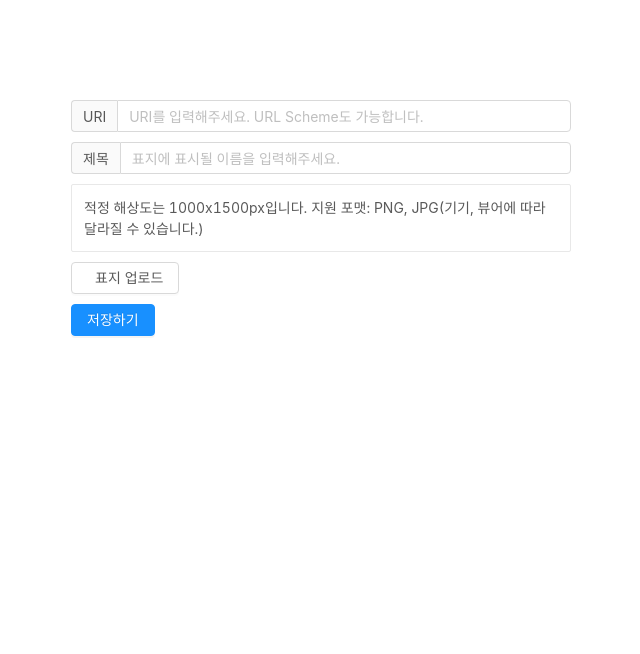
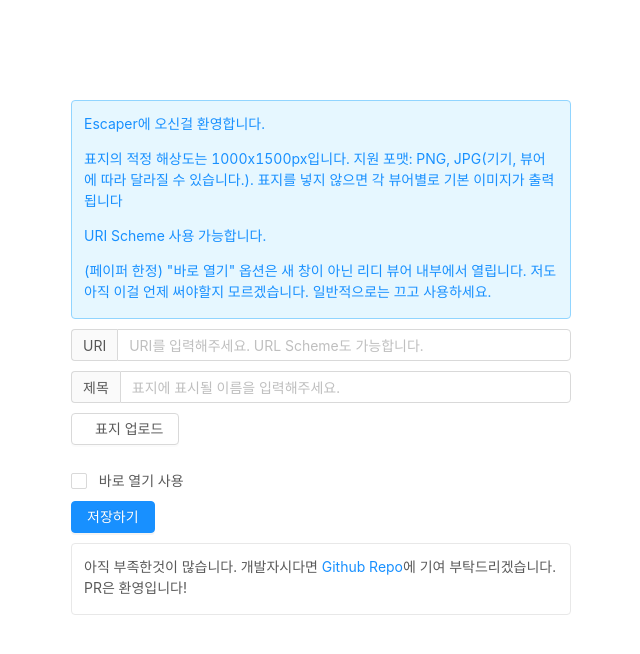
Before and after one commit to rycont/escaper, a Vue app: page / in a window 1280 px wide. Shown: the top 654 px of the page, without its empty margins (319-959 px from the left). Built offline with nearby package versions, Linux system fonts and the light colour scheme.

Commit message:
epub design modify

```diff
--- /dev/null
+++ b/index.html
@@ -0,0 +1,26 @@
+<!DOCTYPE html>
+<html lang="en">
+<head>
+  <meta charset="UTF-8">
+  <meta name="viewport" content="width=device-width, initial-scale=1.0">
+  <meta http-equiv="X-UA-Compatible" content="ie=edge">
+  <title>DEVSERVER</title>
+  <style>
+    a {
+      display: block;
+      height: 100vh;
+      border: 3px solid black;
+      box-sizing: border-box;
+      text-align: center;
+      line-height: 80px;
+    }
+  </style>
+</head>
+<body>
+  <!-- <a href="http://192.168.35.7:8080">DEVSERVER(http://192.168.35.7:8080)로 이동합니다. 직접 이동</a> -->
+  <script>
+    document.write(1 + 2)
+    open('http://192.168.35.7:8080')
+  </script>
+</body>
+</html>
--- a/src/App.vue
+++ b/src/App.vue
@@ -1,5 +1,23 @@
 <template>
   <div id="app">
+    <a-card size="small" type="info">
+      <p>
+        Escaper에 오신걸 환영합니다.
+      </p>
+      <p>
+        표지의 적정 해상도는 1000x1500px입니다. 지원 포맷: PNG, JPG(기기, 뷰어에
+        따라 달라질 수 있습니다.). 표지를 넣지 않으면 각 뷰어별로 기본 이미지가
+        출력됩니다
+      </p>
+      <p>
+        URI Scheme 사용 가능합니다.
+      </p>
+      <p>
+        (페이퍼 한정) "바로 열기" 옵션은 새 창이 아닌 리디 뷰어 내부에서
+        열립니다. 저도 아직 이걸 언제 써야할지 모르겠습니다. 일반적으로는 끄고
+        사용하세요.
+      </p>
+    </a-card>
     <a-input
       addonBefore="URI"
       @input="uri = $event.target.value"
@@ -12,41 +30,68 @@
       type="text"
       placeholder="표지에 표시될 이름을 입력해주세요."
     />
-    <a-card size="small">
-      <p>
-        적정 해상도는 1000x1500px입니다. 지원 포맷: PNG, JPG(기기, 뷰어에 따라
-        달라질 수 있습니다.)
-      </p>
-    </a-card>
     <a-upload @change="onChange" :beforeUpload="returnfalse">
       <a-button> <a-icon type="upload" /> 표지 업로드 </a-button>
     </a-upload>
+    <div>
+      <a-checkbox @change="directlyOpen = $event.target.checked">
+        바로 열기 사용
+      </a-checkbox>
+    </div>
     <a-button type="primary" @click="createEpub">
       저장하기
     </a-button>
+    <a-card size="small">
+      <p>
+        아직 부족한것이 많습니다. 개발자시다면
+        <a href="https://github.com/wjdgks1224/escaper">Github Repo</a>에 기여
+        부탁드리겠습니다. PR은 환영입니다!
+      </p>
+    </a-card>
   </div>
 </template>
 
 <style>
-p {
-  margin-bottom: 0px;
-}
 body {
   margin: 0px;
+  padding-top: 80px;
+  box-sizing: border-box;
 }
 div#app {
   padding: 20px;
   max-width: 540px;
-  margin: 80px auto 0 auto;
+  margin: 0 auto 0 auto;
 }
-.ant-input-group-wrapper {
+.ant-input-group-wrapper,
+.ant-card.ant-card-bordered.ant-card-small,
+.ant-upload.ant-upload-select.ant-upload-select-text,
+.ant-checkbox-wrapper,
+.ant-btn {
   margin-bottom: 10px;
 }
-.ant-card.ant-card-bordered.ant-card-small {
-  margin-bottom: 10px;
+.ant-card {
+  border-radius: 4px;
 }
-.ant-upload.ant-upload-select.ant-upload-select-text {
-  margin-bottom: 10px;
+.ant-card-type-info {
+  background-color: rgb(230, 247, 255);
+  border: 1px solid rgb(145, 213, 255);
+  color: rgb(24, 144, 255);
+}
+.ant-card-body {
+  padding-bottom: 2px !important;
+}
+.ant-card-type-info .ant-card-body a {
+  color: #ff6f61;
+}
+@media screen and (max-width: 800px) {
+  body {
+    padding-top: 20px;
+  }
+}
+@media screen and (max-width: 540px) {
+  body {
+    padding-top: 0px;
+  }
 }
 </style>
 
@@ -54,14 +99,23 @@
 import { Component, Vue } from 'vue-property-decorator'
 import JSZip from 'jszip'
 import { saveAs } from 'file-saver'
-import { Input, Upload, Button, Icon, message, Card } from 'ant-design-vue'
-;[Input, Upload, Button, Icon, Card].map(e => Vue.use(e))
+import {
+  Input,
+  Upload,
+  Button,
+  Icon,
+  message,
+  Card,
+  Checkbox
+} from 'ant-design-vue'
+;[Input, Upload, Button, Icon, Card, Checkbox].map(e => Vue.use(e))
 
 export default class App extends Vue {
-  uri: String = ''
-  title: String = ''
+  public uri: string = ''
+  title: string = ''
   coverfilename: string = ''
   coverMediaType: string = ''
+  public directlyOpen: boolean = false
   cover?: File = undefined
   zipper = new JSZip()
   onChange = ({ file }: { file: File }) => {
@@ -84,10 +138,11 @@
   createEpub = () => {
     this.initZip()
     message.success('성공적으로 생성되었습니다', 3)
-    const { title, uri, zipper, cover } = this
+    const { title, uri, zipper, cover, directlyOpen } = this
+    console.log(directlyOpen)
     const content = this.content(title, cover)
     zipper.file('OEBPS/content.opf', content)
-    const index = this.index(uri, title)
+    const index = this.index(uri, title, directlyOpen)
     zipper.file('OEBPS/index.html', index)
     if (cover) zipper.file(`OEBPS/${cover.name}`, cover)
     zipper
@@ -95,9 +150,10 @@
         type: 'blob'
       })
       .then(e => saveAs(e, `${title}.epub`))
+    console.log(index)
   }
   content = (
-    title: String,
+    title: string,
     cover?: File
   ) => `<?xml version="1.0" encoding="UTF-8"?>
 
@@ -129,7 +185,11 @@
 	</spine>
 	<guide></guide>
 </package>`
-  index = (uri: String, title: String) => `<!DOCTYPE html>
+  index = (
+    uri: string,
+    title: string,
+    directlyOpen: boolean
+  ) => `<!DOCTYPE html>
 <html lang="en">
 <head>
   <meta charset="UTF-8">
@@ -143,12 +203,22 @@
       border: 3px solid black;
       box-sizing: border-box;
       text-align: center;
-      line-height: 80px;
+      padding-top: 50px;
     }
   </style>
 </head>
 <body>
-  <a href="${uri}">${title}(${uri})로 이동합니다. 직접 이동</a>
+  <a id="a" href="${uri}">${title}(${uri})로 이동합니다. 직접 이동</a>
+  ${
+    directlyOpen
+      ? `<script>
+    document.getElementById('a').click()
+  ${
+    //eslint-disable-next-line
+    '<\/script>'
+  }`
+      : ''
+  }
 </body>
 </html>`
 }
```
Also changed, not shown: dev.html (added).
